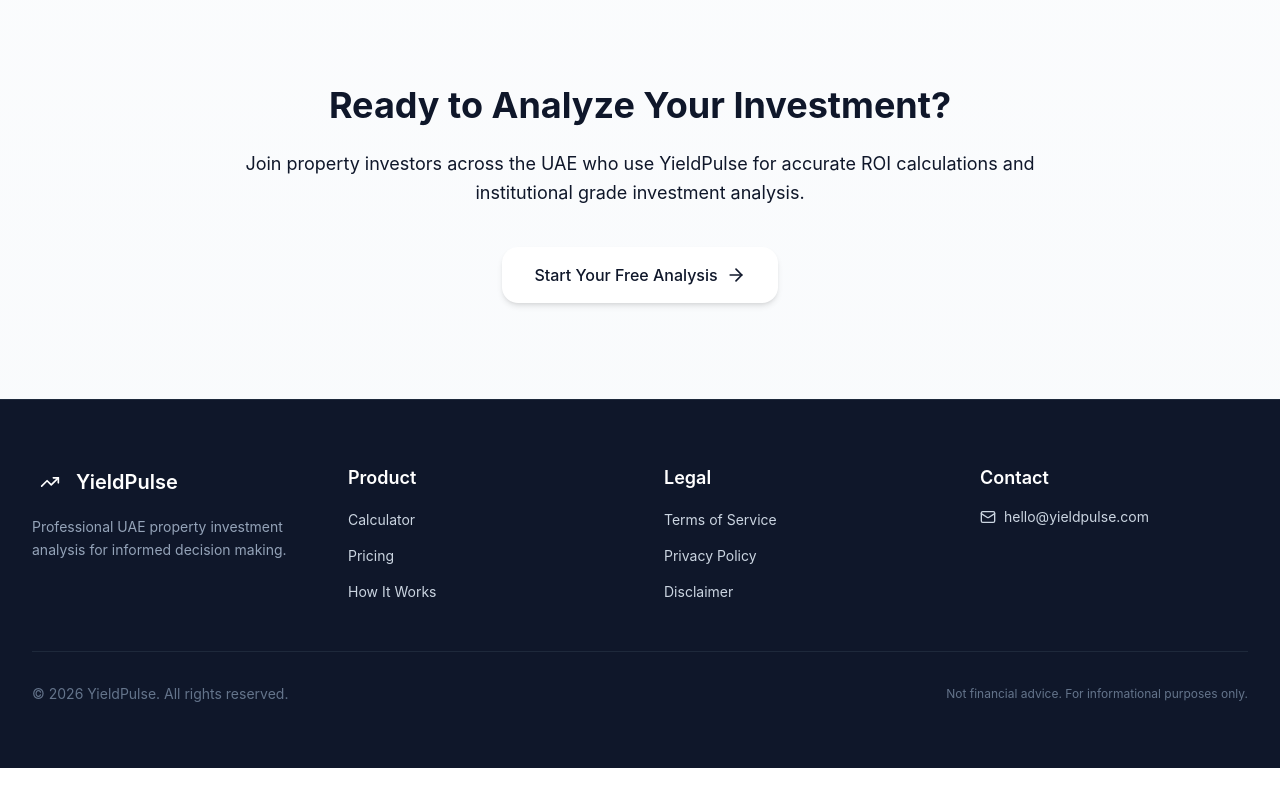
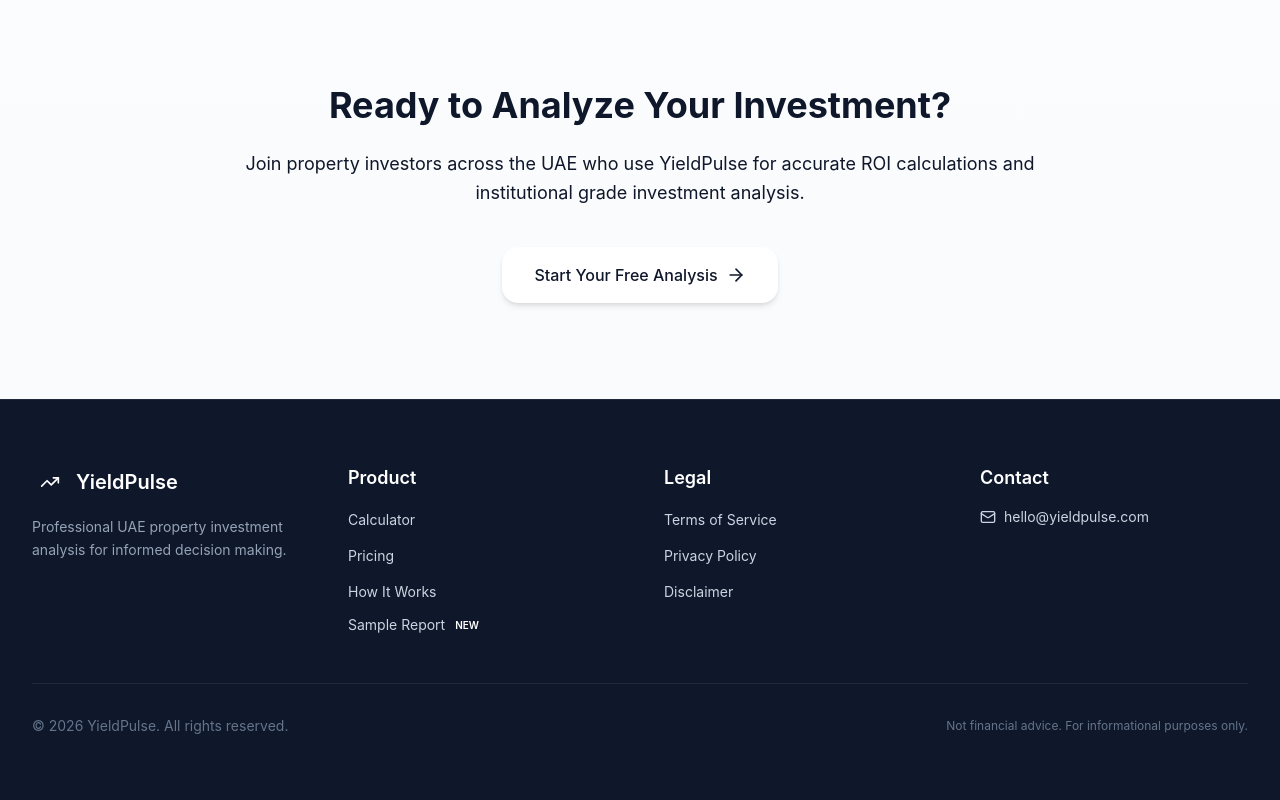
Before and after one commit to myleswmartin/yieldpulse-app, a React (Vite) app: page / in a window 1280 px wide. Shown: the part 3984-4784 px from the top of the page. Before the commit the page ends 4752 px from the top, so only its background shows below. Built offline with nearby package versions, Linux system fonts and the light colour scheme; no server answers.

Commit message:
footer and header updated

```diff
--- a/src/components/Footer.tsx
+++ b/src/components/Footer.tsx
@@ -1,7 +1,10 @@
 import { Link } from 'react-router-dom';
-import { TrendingUp, Mail } from 'lucide-react';
+import { TrendingUp, Mail, Shield } from 'lucide-react';
+import { useAuth } from '../contexts/AuthContext';
 
 export function Footer() {
+  const { user } = useAuth();
+
   return (
     <footer className="bg-neutral-900 text-neutral-300 border-t border-neutral-800">
       <div className="max-w-7xl mx-auto px-6 lg:px-8 py-16">
@@ -40,6 +43,20 @@
                   How It Works
                 </Link>
               </li>
+              <li>
+                <Link to="/sample-report" className="text-sm hover:text-secondary transition-colors flex items-center gap-1">
+                  Sample Report
+                  <span className="px-1.5 py-0.5 bg-secondary text-white text-[10px] rounded-full font-semibold">NEW</span>
+                </Link>
+              </li>
+              {user?.isAdmin && (
+                <li>
+                  <Link to="/admin/dashboard" className="text-sm hover:text-secondary transition-colors flex items-center gap-1">
+                    <Shield className="w-3.5 h-3.5" />
+                    Admin Panel
+                  </Link>
+                </li>
+              )}
             </ul>
           </div>
 
--- a/src/components/Header.tsx
+++ b/src/components/Header.tsx
@@ -1,5 +1,5 @@
 import { Link, useLocation } from 'react-router-dom';
-import { TrendingUp, LogIn, LogOut, LayoutDashboard, Calculator, Menu, X } from 'lucide-react';
+import { TrendingUp, LogIn, LogOut, LayoutDashboard, Calculator, Menu, X, Shield } from 'lucide-react';
 import { useAuth } from '../contexts/AuthContext';
 import { useNavigate } from 'react-router-dom';
 import { useState } from 'react';
@@ -37,11 +37,10 @@
 
   const navLinkClass = (path: string) => {
     const active = isActive(path);
-    return `px-4 py-2 text-sm font-medium rounded-lg transition-colors ${
-      active
+    return `px-4 py-2 text-sm font-medium rounded-lg transition-colors ${active
         ? 'text-primary bg-primary/10'
         : 'text-neutral-600 hover:text-primary hover:bg-muted'
-    }`;
+      }`;
   };
 
   return (
@@ -77,10 +76,19 @@
                   <LayoutDashboard className="w-4 h-4" />
                   <span>Dashboard</span>
                 </Link>
+
+                {/* Admin Link - Only visible to admins */}
+                {user.isAdmin && (
+                  <Link to="/admin/dashboard" className={`flex items-center space-x-2 ${navLinkClass('/admin')}`}>
+                    <Shield className="w-4 h-4" />
+                    <span>Admin</span>
+                  </Link>
+                )}
+
                 <button
                   type="button"
                   onClick={handleSignOut}
-                  className="flex cursor-pointer items-center space-x-2 px-4 py-2 text-sm font-medium text-neutral-600 hover:text-destructive hover:bg-destructive/10 rounded-lg transition-colors"
+                  className="flex items-center space-x-2 px-4 py-2 text-sm font-medium text-neutral-600 hover:text-destructive hover:bg-destructive/10 rounded-lg transition-colors"
                 >
                   <LogOut className="w-4 h-4" />
                   <span>Sign Out</span>
@@ -147,6 +155,19 @@
                     <LayoutDashboard className="w-4 h-4" />
                     <span>Dashboard</span>
                   </Link>
+
+                  {/* Admin Link - Only visible to admins */}
+                  {user.isAdmin && (
+                    <Link
+                      to="/admin/dashboard"
+                      className={`${navLinkClass('/admin')} w-full text-left flex items-center space-x-2`}
+                      onClick={() => setMobileMenuOpen(false)}
+                    >
+                      <Shield className="w-4 h-4" />
+                      <span>Admin</span>
+                    </Link>
+                  )}
+
                   <button
                     type="button"
                     onClick={() => {
```
